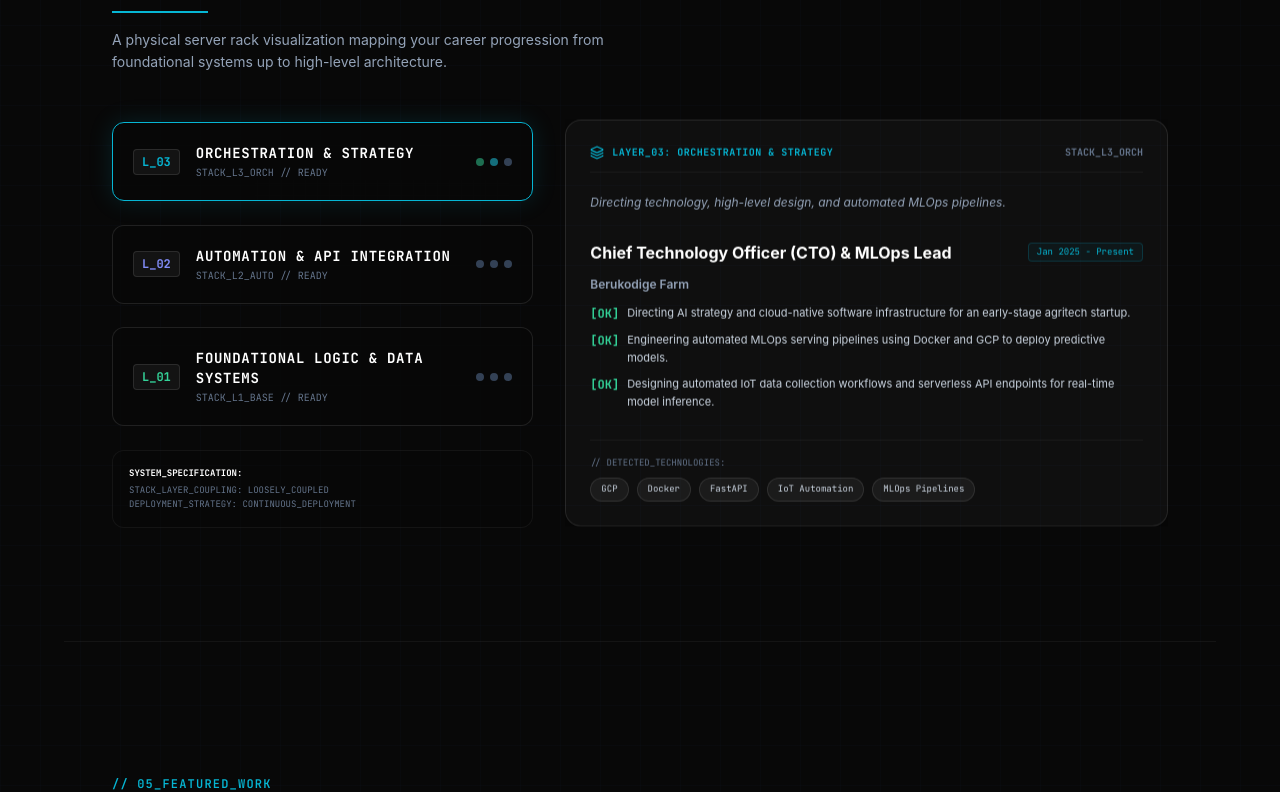
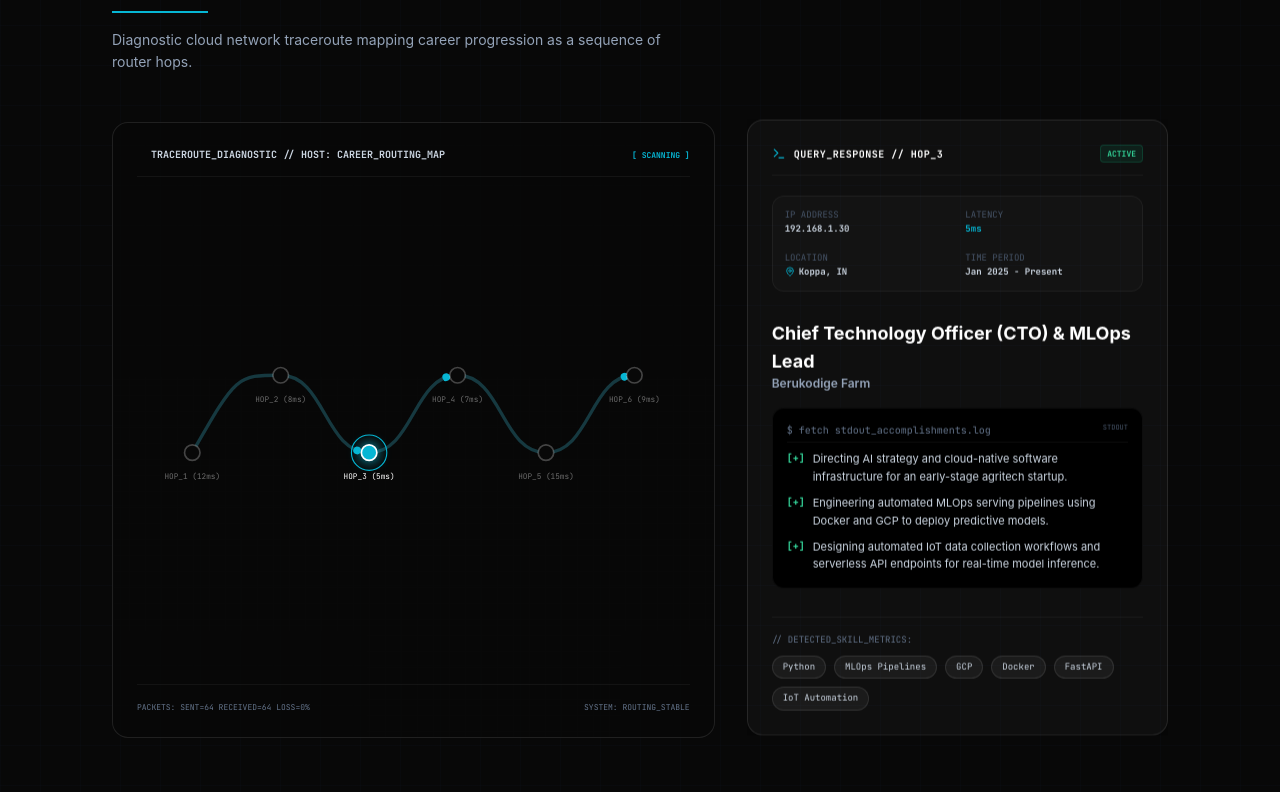
Before and after one commit to KRUTHIKTR/portfolio, a React (Vite) app: page / in a window 1280 px wide. Shown: the part 2615-3407 px from the top of the page. Built offline with nearby package versions, Linux system fonts and the light colour scheme.

Commit message:
feat: implement interactive traceroute network hop timeline layout with packet stream and ping ripples

```diff
--- a/src/components/Timeline.jsx
+++ b/src/components/Timeline.jsx
@@ -1,148 +1,135 @@
-import React, { useState } from 'react';
+import React, { useState, useEffect } from 'react';
 import { motion, AnimatePresence } from 'framer-motion';
-import { Briefcase, Code, Award, Terminal, GitBranch, TrendingUp, Cpu, Server, Database, Layers } from 'lucide-react';
+import { Network, Terminal, MapPin, Activity, ShieldAlert, Cpu } from 'lucide-react';
 import TiltCard from './TiltCard';
 
-const layersData = [
+const hopData = [
+  {
+    id: 0,
+    ip: "192.168.1.10",
+    role: "Data Infrastructure Assistant",
+    company: "CodeNimbus Solutions",
+    period: "Nov 2023 - Dec 2023",
+    location: "Tumakuru, IN",
+    latency: "12ms",
+    status: "SUCCESS",
+    x: 50,
+    y: 120,
+    bullets: [
+      "Evaluated target metrics, clean market datasets, and set up simple ETL processing scripts to support analytics pipelines.",
+      "Assisted in structuring relational database schemas to store analytics telemetry data."
+    ],
+    skills: ["SQL", "Data Analysis", "ETL Scripts", "Database Design"]
+  },
+  {
+    id: 1,
+    ip: "192.168.1.20",
+    role: "Google Cloud Innovator",
+    company: "Google Developers",
+    period: "Nov 2024 - March 2026",
+    location: "Bangalore, IN",
+    latency: "8ms",
+    status: "SUCCESS",
+    x: 130,
+    y: 50,
+    bullets: [
+      "Explored real-world scale and containerization workflows involving Kubernetes, GCP GKE clusters, and Cloud Build.",
+      "Implemented continuous training (CT) and model monitoring architectures in hybrid cloud environments."
+    ],
+    skills: ["GCP", "Kubernetes", "Docker", "CI/CD", "MLOps Tooling"]
+  },
   {
     id: 2,
-    level: "03",
-    name: "Orchestration & Strategy",
-    short: "Directing technology, high-level design, and automated MLOps pipelines.",
-    nodeId: "STACK_L3_ORCH",
-    color: "text-[#06b6d4]",
-    borderColor: "border-[#06b6d4]/30",
-    glowColor: "rgba(6, 182, 212, 0.15)",
-    roles: [
-      {
+    ip: "192.168.1.30",
     role: "Chief Technology Officer (CTO) & MLOps Lead",
     company: "Berukodige Farm",
     period: "Jan 2025 - Present",
+    location: "Koppa, IN",
+    latency: "5ms",
+    status: "ACTIVE",
+    x: 210,
+    y: 120,
     bullets: [
       "Directing AI strategy and cloud-native software infrastructure for an early-stage agritech startup.",
       "Engineering automated MLOps serving pipelines using Docker and GCP to deploy predictive models.",
       "Designing automated IoT data collection workflows and serverless API endpoints for real-time model inference."
-        ]
-      }
     ],
-    skills: ["GCP", "Docker", "FastAPI", "IoT Automation", "MLOps Pipelines"]
+    skills: ["Python", "MLOps Pipelines", "GCP", "Docker", "FastAPI", "IoT Automation"]
   },
   {
-    id: 1,
-    level: "02",
-    name: "Automation & API Integration",
-    short: "LLM workflows, container orchestration, and continuous deployment systems.",
-    nodeId: "STACK_L2_AUTO",
-    color: "text-indigo-400",
-    borderColor: "border-indigo-500/30",
-    glowColor: "rgba(99, 102, 241, 0.15)",
-    roles: [
-      {
+    id: 3,
+    ip: "192.168.1.40",
     role: "Cloud & MLOps Engineer Intern",
     company: "Sanjivini Eco Solutions Pvt Ltd",
     period: "Feb 2025 - June 2025",
+    location: "Koppa, IN",
+    latency: "7ms",
+    status: "SUCCESS",
+    x: 290,
+    y: 50,
     bullets: [
       "Developed AI-driven CRM workflows and automated LLM-orchestrated content generation pipelines using Python.",
       "Containerized workflow services and configured automated CI/CD pipelines to deploy systems on Google Cloud Platform (GCP)."
-        ]
+    ],
+    skills: ["Python", "Docker", "GCP Cloud Run", "LLM Orchestration", "CI/CD Pipelines"]
   },
   {
+    id: 4,
+    ip: "192.168.1.50",
     role: "Open Source DevOps Contributor (GSSoC'25)",
     company: "GirlScript Summer of Code",
     period: "July 2025 - Oct 2025",
+    location: "Remote",
+    latency: "15ms",
+    status: "SUCCESS",
+    x: 370,
+    y: 120,
     bullets: [
       "Selected as an active contributor for open-source project deployment configurations.",
       "Collaborated to audit codebases, streamline CI/CD configurations, and fix Docker setup issues."
-        ]
+    ],
+    skills: ["Git & GitHub", "DevOps Workflows", "Dockerfiles", "Bash Scripting"]
   },
   {
-        role: "Google Cloud Innovator & Community Expert",
-        company: "Google Developers",
-        period: "Nov 2024 - March 2026",
+    id: 5,
+    ip: "192.168.1.60",
+    role: "Google Product Expert",
+    company: "Google Community Support",
+    period: "July 2025 - March 2026",
+    location: "Remote",
+    latency: "9ms",
+    status: "SUCCESS",
+    x: 450,
+    y: 50,
     bullets: [
-          "Explored real-world scale and containerization workflows involving Kubernetes, GCP GKE clusters, and Cloud Build.",
-          "Supported technical audits and optimized user system troubleshooting workflows across key Google product suites."
-        ]
-      }
+      "Supported technical audits and optimized user system troubleshooting workflows across key Google product suites.",
+      "Contributed to product accessibility, system usage guides, and cloud platform user support standards."
     ],
-    skills: ["Python", "Docker", "CI/CD", "Kubernetes", "GCP Cloud Run", "Git & GitHub"]
-  },
-  {
-    id: 0,
-    level: "01",
-    name: "Foundational Logic & Data Systems",
-    short: "Core algorithms, data engineering scripts, database schemas, and academic CS.",
-    nodeId: "STACK_L1_BASE",
-    color: "text-emerald-400",
-    borderColor: "border-emerald-500/30",
-    glowColor: "rgba(16, 185, 129, 0.15)",
-    roles: [
-      {
-        role: "Data Infrastructure Assistant",
-        company: "CodeNimbus Solutions",
-        period: "Nov 2023 - Dec 2023",
-        bullets: [
-          "Evaluated target metrics, clean market datasets, and set up simple ETL processing scripts to support analytics pipelines.",
-          "Assisted in structuring relational database schemas to store analytics telemetry data."
-        ]
-      },
-      {
-        role: "B.E. Computer Science & Engineering",
-        company: "SDMIT",
-        period: "Completed",
-        bullets: [
-          "Studied core concepts including Data Structures, Database Management Systems, Operating System Kernels, and Network Protocols."
-        ]
-      }
-    ],
-    skills: ["SQL", "Data Analysis", "ETL Scripts", "Database Design", "Core CS Algorithms"]
+    skills: ["Technical Support", "Query Analysis", "System Auditing"]
   }
 ];
 
-function ServerRackBlock({ layer, isActive, isHovered, onHover, onSelect }) {
-  return (
-    <motion.div
-      onMouseEnter={() => onHover(true)}
-      onMouseLeave={() => onHover(false)}
-      onClick={onSelect}
-      whileHover={{ scale: 1.02, y: -2 }}
-      style={{
-        boxShadow: isHovered || isActive ? `0 0 25px ${layer.glowColor}` : 'none'
-      }}
-      className={`bg-[#080808]/90 border ${
-        isActive || isHovered ? layer.borderColor.replace('/30', '') : 'border-white/10'
-      } rounded-xl p-5 cursor-pointer relative overflow-hidden transition-all duration-300 flex justify-between items-center group`}
-    >
-      {/* Grid Pattern Accent */}
-      <div className="absolute inset-0 bg-[linear-gradient(to_right,#111_1px,transparent_1px),linear-gradient(to_bottom,#111_1px,transparent_1px)] bg-[size:12px_12px] opacity-10 pointer-events-none" />
+export default function Timeline({ isZeroG }) {
+  const [selectedHop, setSelectedHop] = useState(2); // Default to CTO (Hop 3 / index 2)
+  const [pingActive, setPingActive] = useState(false);
 
-      {/* Left side: Node ID & Level */}
-      <div className="flex items-center gap-4 relative z-10 text-left">
-        <div className={`font-mono text-xs border border-white/10 px-2 py-1 rounded bg-white/5 font-bold ${layer.color}`}>
-          L_{layer.level}
-        </div>
-        <div>
-          <h3 className="text-sm font-bold text-white uppercase font-mono tracking-wider">{layer.name}</h3>
-          <p className="text-[10px] text-slate-500 font-mono mt-0.5">{layer.nodeId} // READY</p>
-        </div>
-      </div>
+  // Trigger ripple ping animation on click
+  const triggerPing = (idx) => {
+    setSelectedHop(idx);
+    setPingActive(true);
+  };
 
-      {/* Right side: Blinking status LEDs */}
-      <div className="flex gap-1.5 relative z-10">
-        <span className={`w-2 h-2 rounded-full ${isActive || isHovered ? 'bg-emerald-400 animate-pulse' : 'bg-slate-700'}`} />
-        <span className={`w-2 h-2 rounded-full ${isActive || isHovered ? 'bg-cyan-400 animate-pulse' : 'bg-slate-700'}`} />
-        <span className="w-2 h-2 rounded-full bg-slate-700" />
-      </div>
-    </motion.div>
-  );
+  useEffect(() => {
+    if (pingActive) {
+      const timer = setTimeout(() => setPingActive(false), 600);
+      return () => clearTimeout(timer);
     }
+  }, [pingActive]);
 
-export default function Timeline({ isZeroG }) {
-  const [activeLayer, setActiveLayer] = useState(2); // Default to Top Layer (Orchestration)
-  const [hoveredLayer, setHoveredLayer] = useState(null);
+  const currentHop = hopData[selectedHop];
 
-  const displayLayerIndex = hoveredLayer !== null ? hoveredLayer : activeLayer;
-  const currentLayer = layersData.find(l => l.id === displayLayerIndex);
+  // Routing path coordinates used for background lines and packet tracking
+  const pathD = "M 50,120 C 90,50 90,50 130,50 C 170,50 170,120 210,120 C 250,120 250,50 290,50 C 330,50 330,120 370,120 C 410,120 410,50 450,50";
 
   return (
     <section id="orbit" className="relative py-28 px-6 md:px-12 max-w-6xl mx-auto z-10 border-b border-white/5">
@@ -154,40 +141,127 @@ export default function Timeline({ isZeroG }) {
         </h2>
         <div className="h-[2px] w-24 bg-[#06b6d4] mb-4" />
         <p className="text-slate-400 max-w-xl text-sm font-sans leading-relaxed">
-          A physical server rack visualization mapping your career progression from foundational systems up to high-level architecture.
+          Diagnostic cloud network traceroute mapping career progression as a sequence of router hops.
         </p>
       </div>
 
-      {/* Two Column Blueprint Stack Layout */}
+      {/* Main Layout Grid */}
       <div className="grid grid-cols-1 lg:grid-cols-12 gap-8 items-stretch">
 
-        {/* Left Column: Interactive 3D Server Blocks (5/12 width) */}
-        <div className="lg:col-span-5 flex flex-col justify-between gap-4 h-full">
-          {layersData.map((layer) => (
-            <ServerRackBlock
-              key={layer.id}
-              layer={layer}
-              isActive={activeLayer === layer.id}
-              isHovered={hoveredLayer === layer.id}
-              onHover={(hovering) => setHoveredLayer(hovering ? layer.id : null)}
-              onSelect={() => setActiveLayer(layer.id)}
+        {/* Left Column: Diagnostic Network Map Panel (7/12 width) */}
+        <div className="lg:col-span-7 border border-white/10 bg-[#080808]/90 rounded-2xl p-5 md:p-6 font-mono text-left relative overflow-hidden backdrop-blur-xl flex flex-col justify-between min-h-[360px]">
+          <div className="absolute inset-0 bg-[linear-gradient(to_right,#111_1px,transparent_1px),linear-gradient(to_bottom,#111_1px,transparent_1px)] bg-[size:16px_16px] opacity-15 pointer-events-none" />
+
+          {/* Traceroute HUD Header */}
+          <div className="flex items-center justify-between border-b border-white/5 pb-3.5 mb-6 relative z-10">
+            <div className="flex items-center gap-2">
+              <span className="w-1.5 h-1.5 rounded-full bg-[#06b6d4] animate-ping" />
+              <span className="text-[10px] font-bold text-slate-300">TRACEROUTE_DIAGNOSTIC // HOST: CAREER_ROUTING_MAP</span>
+            </div>
+            <span className="text-[8px] text-[#06b6d4] font-bold">[ SCANNING ]</span>
+          </div>
+
+          {/* Interactive SVG Router Hop Map */}
+          <div className="relative w-full aspect-[5/2] z-10 flex items-center justify-center">
+            <svg viewBox="0 0 500 200" className="w-full h-full overflow-visible">
+
+              {/* Fiber optic carrier path */}
+              <path d={pathD} fill="none" stroke="rgba(255, 255, 255, 0.08)" strokeWidth="3" />
+
+              {/* Active illuminated path up to selected node */}
+              <path d={pathD} fill="none" stroke="rgba(6, 182, 212, 0.2)" strokeWidth="3" />
+
+              {/* Streaming Data Packets */}
+              {[0, 2, 4].map((delayVal) => (
+                <motion.circle
+                  key={delayVal}
+                  r="3.5"
+                  fill="#06b6d4"
+                  style={{ offsetPath: `path('${pathD}')` }}
+                  animate={{ offsetDistance: ["0%", "100%"] }}
+                  transition={{ duration: 5, repeat: Infinity, ease: "linear", delay: delayVal }}
+                  className="shadow-[0_0_8px_#06b6d4]"
                 />
               ))}
 
-          {/* Tech Spec Box */}
-          <div className="border border-white/5 bg-[#080808]/40 rounded-xl p-4 font-mono text-[9px] text-slate-500 text-left">
-            <span className="text-white font-bold block mb-1">SYSTEM_SPECIFICATION:</span>
-            <span>STACK_LAYER_COUPLING: LOOSELY_COUPLED</span>
-            <br />
-            <span>DEPLOYMENT_STRATEGY: CONTINUOUS_DEPLOYMENT</span>
+              {/* Network Ping Ripple Circles */}
+              {pingActive && (
+                <motion.circle
+                  cx={hopData[selectedHop].x}
+                  cy={hopData[selectedHop].y}
+                  r="35"
+                  fill="none"
+                  stroke="#06b6d4"
+                  strokeWidth="2.5"
+                  initial={{ scale: 0.1, opacity: 0.8 }}
+                  animate={{ scale: 1.5, opacity: 0 }}
+                  transition={{ duration: 0.5, ease: "easeOut" }}
+                />
+              )}
+
+              {/* Hops (Node Router circles) */}
+              {hopData.map((node, idx) => {
+                const isSelected = selectedHop === idx;
+                const isActiveHop = node.status === "ACTIVE";
+
+                return (
+                  <g
+                    key={node.id}
+                    className="cursor-pointer group"
+                    onClick={() => triggerPing(idx)}
+                  >
+                    {/* Node glow indicator on hover */}
+                    <circle
+                      cx={node.x}
+                      cy={node.y}
+                      r="16"
+                      fill="transparent"
+                      stroke={isSelected ? "#06b6d4" : "transparent"}
+                      strokeWidth="1"
+                      className="transition-all duration-300 group-hover:stroke-white/30"
+                    />
+
+                    {/* Router physical circle */}
+                    <circle
+                      cx={node.x}
+                      cy={node.y}
+                      r="7"
+                      fill={isSelected ? "#06b6d4" : "#080808"}
+                      stroke={isSelected ? "#fff" : isActiveHop ? "#10b981" : "rgba(255, 255, 255, 0.25)"}
+                      strokeWidth="1.5"
+                      className="transition-all duration-300 group-hover:scale-125"
+                      style={{ filter: isSelected ? "drop-shadow(0 0 6px #06b6d4)" : "none" }}
+                    />
+
+                    {/* Hop ID & Latency floating label */}
+                    <text
+                      x={node.x}
+                      y={node.y + 24}
+                      textAnchor="middle"
+                      fill={isSelected ? "#fff" : "rgba(255, 255, 255, 0.4)"}
+                      className="text-[7px] font-mono select-none"
+                    >
+                      HOP_{node.id + 1} ({node.latency})
+                    </text>
+                  </g>
+                );
+              })}
+
+            </svg>
+          </div>
+
+          {/* Shell Diagnostic Command Prompt Footer */}
+          <div className="border-t border-white/5 pt-4 mt-6 text-[8px] text-slate-500 flex justify-between items-center z-10">
+            <span>PACKETS: SENT=64 RECEIVED=64 LOSS=0%</span>
+            <span>SYSTEM: ROUTING_STABLE</span>
           </div>
         </div>
 
-        {/* Right Column: Layer Spec Panel (7/12 width) */}
-        <div className="lg:col-span-7 flex flex-col justify-between">
+        {/* Right Column: Query Diagnostic details panel (5/12 width) */}
+        <div className="lg:col-span-5 flex flex-col justify-between">
           <AnimatePresence mode="wait">
             <motion.div
-              key={displayLayerIndex}
+              key={selectedHop}
               initial={{ opacity: 0, x: 15 }}
               animate={{ opacity: 1, x: 0 }}
               exit={{ opacity: 0, x: -15 }}
@@ -197,55 +271,73 @@ export default function Timeline({ isZeroG }) {
               <TiltCard isZeroG={isZeroG} className="relative overflow-hidden h-full flex flex-col justify-between border-white/15">
                 <div className="flex flex-col gap-1 text-left">
 
-                  {/* Layer HUD Header */}
-                  <div className="flex items-center justify-between gap-4 border-b border-white/5 pb-3 mb-4 font-mono text-[10px]">
+                  {/* Query Response Header */}
+                  <div className="flex items-center justify-between border-b border-white/5 pb-3 mb-4 font-mono text-[10px]">
                     <div className="flex items-center gap-2">
-                      <Layers className={`w-3.5 h-3.5 ${currentLayer.color}`} />
-                      <span className={`font-bold uppercase tracking-wider ${currentLayer.color}`}>
-                        LAYER_{currentLayer.level}: {currentLayer.name}
+                      <Terminal className="w-3.5 h-3.5 text-[#06b6d4]" />
+                      <span className="font-bold text-white uppercase tracking-wider">
+                        QUERY_RESPONSE // HOP_{currentHop.id + 1}
                       </span>
                     </div>
-                    <span className="text-slate-500 font-bold">{currentLayer.nodeId}</span>
+                    <span className="text-[8px] font-bold text-emerald-400 bg-emerald-500/10 border border-emerald-500/20 px-1.5 py-0.5 rounded uppercase">
+                      {currentHop.status}
+                    </span>
                   </div>
 
-                  {/* Short Description */}
-                  <p className="text-xs text-slate-400 mb-6 italic font-sans leading-relaxed">
-                    {currentLayer.short}
-                  </p>
-
-                  {/* List of Specific Roles/Experiences in this Layer */}
-                  <div className="space-y-6">
-                    {currentLayer.roles.map((roleItem, rIdx) => (
-                      <div key={rIdx} className="space-y-3">
-                        <div className="flex flex-col md:flex-row md:items-center justify-between gap-1">
-                          <h4 className="text-sm md:text-base font-bold text-white">
-                            {roleItem.role}
-                          </h4>
-                          <span className="text-[9px] font-mono text-[#06b6d4] border border-[#06b6d4]/20 px-2 py-0.5 rounded bg-[#06b6d4]/5 md:self-center self-start">
-                            {roleItem.period}
+                  {/* Network stats metadata grid */}
+                  <div className="grid grid-cols-2 gap-4 font-mono text-[9px] text-slate-500 mb-6 bg-white/[0.02] border border-white/5 rounded-xl p-3">
+                    <div className="flex flex-col">
+                      <span className="text-slate-600">IP ADDRESS</span>
+                      <span className="text-slate-300 font-bold">{currentHop.ip}</span>
+                    </div>
+                    <div className="flex flex-col">
+                      <span className="text-slate-600">LATENCY</span>
+                      <span className="text-[#06b6d4] font-bold">{currentHop.latency}</span>
+                    </div>
+                    <div className="flex flex-col">
+                      <span className="text-slate-600">LOCATION</span>
+                      <span className="text-slate-300 font-bold flex items-center gap-1">
+                        <MapPin className="w-2.5 h-2.5 text-[#06b6d4]" />
+                        {currentHop.location}
                       </span>
                     </div>
-                        <h5 className="text-xs font-semibold text-slate-400 -mt-1">
-                          {roleItem.company}
-                        </h5>
+                    <div className="flex flex-col">
+                      <span className="text-slate-600">TIME PERIOD</span>
+                      <span className="text-slate-300 font-bold">{currentHop.period}</span>
+                    </div>
+                  </div>
 
-                        <ul className="text-xs space-y-2 list-none text-slate-400">
-                          {roleItem.bullets.map((bullet, bIdx) => (
-                            <li key={bIdx} className="flex gap-2 items-start font-mono leading-relaxed">
-                              <span className="text-emerald-400 font-bold select-none">[OK]</span>
+                  {/* Role Title & Specs */}
+                  <div className="space-y-4">
+                    <div className="text-left">
+                      <h3 className="text-lg font-bold text-white">
+                        {currentHop.role}
+                      </h3>
+                      <h4 className="text-xs font-semibold text-slate-400">
+                        {currentHop.company}
+                      </h4>
+                    </div>
+
+                    {/* Diagnostic Bullet list styled as stdout metrics logs */}
+                    <div className="bg-black border border-white/5 rounded-xl p-3.5 font-mono text-[10px] text-slate-400 space-y-2 mt-4">
+                      <div className="text-slate-500 border-b border-white/5 pb-1 flex justify-between mb-1.5">
+                        <span>$ fetch stdout_accomplishments.log</span>
+                        <span className="text-[7px] text-slate-600 font-normal">STDOUT</span>
+                      </div>
+                      {currentHop.bullets.map((bullet, bIdx) => (
+                        <div key={bIdx} className="flex gap-2 items-start leading-relaxed text-slate-300">
+                          <span className="text-emerald-400 font-bold select-none">[+]</span>
                           <span className="font-sans text-[11px] text-slate-300">{bullet}</span>
-                            </li>
-                          ))}
-                        </ul>
                         </div>
                       ))}
                     </div>
+                  </div>
 
-                  {/* Floating Glowing Tech Tags */}
+                  {/* Technology tag logs */}
                   <div className="border-t border-white/5 pt-4 mt-6">
-                    <span className="text-[9px] font-mono text-slate-500 block mb-2">// DETECTED_TECHNOLOGIES:</span>
+                    <span className="text-[9px] font-mono text-slate-500 block mb-2">// DETECTED_SKILL_METRICS:</span>
                     <div className="flex flex-wrap gap-2">
-                      {currentLayer.skills.map((skill, sIdx) => (
+                      {currentHop.skills.map((skill, sIdx) => (
                         <span
                           key={sIdx}
                           className="text-[9px] px-2.5 py-1 rounded-full font-mono bg-white/5 border border-white/10 text-slate-300 hover:border-[#06b6d4]/40 hover:bg-[#06b6d4]/5 transition-all duration-300"
```
Lines whose indentation alone changed are shown as unchanged.
